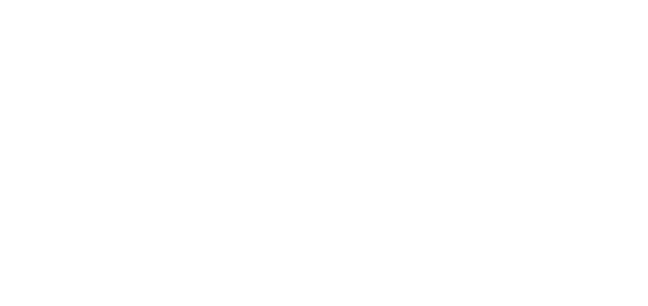
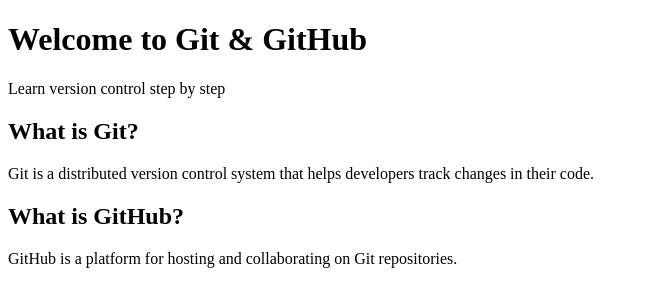
Before and after one commit to medbadiy/ENIAD, a plain HTML site: page index.html in a window 1280 px wide. Shown: the whole page, without its empty margins (0-648 px from the left). Drawn offline with Linux system fonts and the light colour scheme.

Commit message:
add statement

```diff
--- a/index.html
+++ b/index.html
@@ -7,3 +7,26 @@
     <title>Git & Github</title>
     <link rel="stylesheet" href="style.css">
 </head>
+<body>
+
+    <header>
+        <h1>Welcome to Git & GitHub</h1>
+        <p>Learn version control step by step</p>
+    </header>
+
+    <main>
+        <section>
+            <h2>What is Git?</h2>
+            <p>
+                Git is a distributed version control system that helps developers
+                track changes in their code.
+            </p>
+        </section>
+
+        <section>
+            <h2>What is GitHub?</h2>
+            <p>
+                GitHub is a platform for hosting and collaborating on Git repositories.
+            </p>
+        </section>
+    </main>
```
